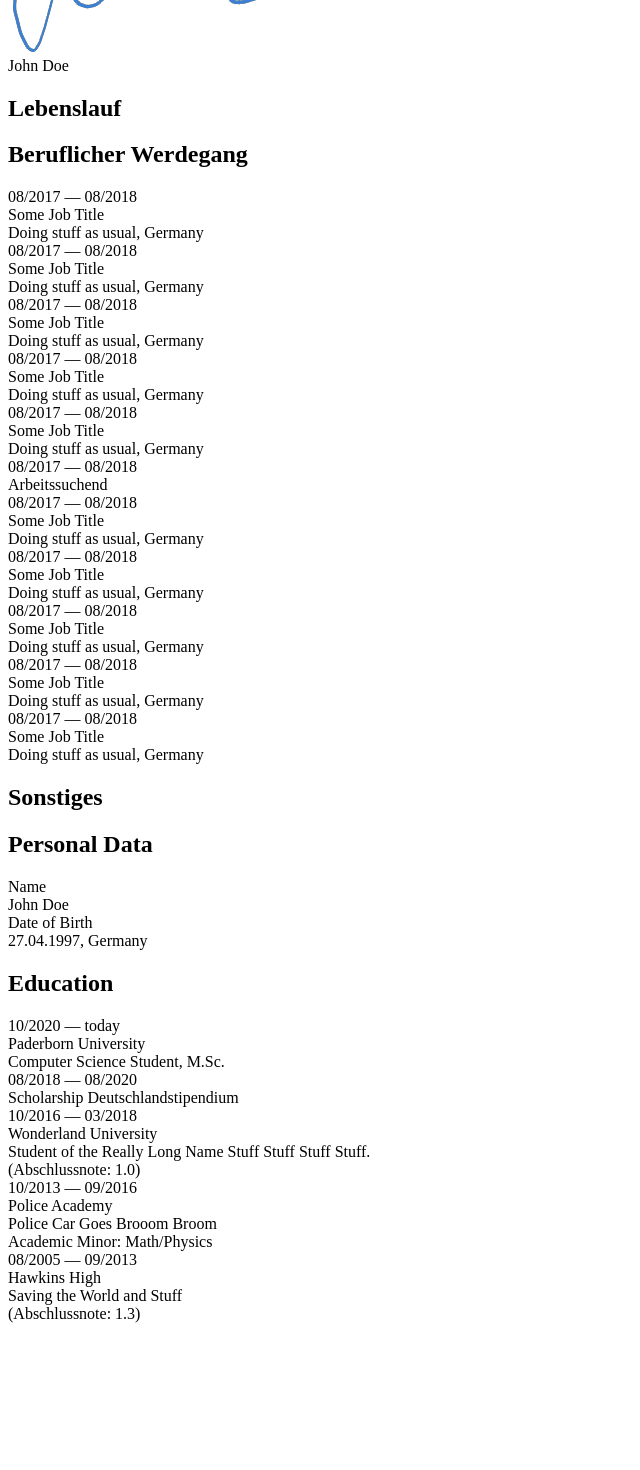
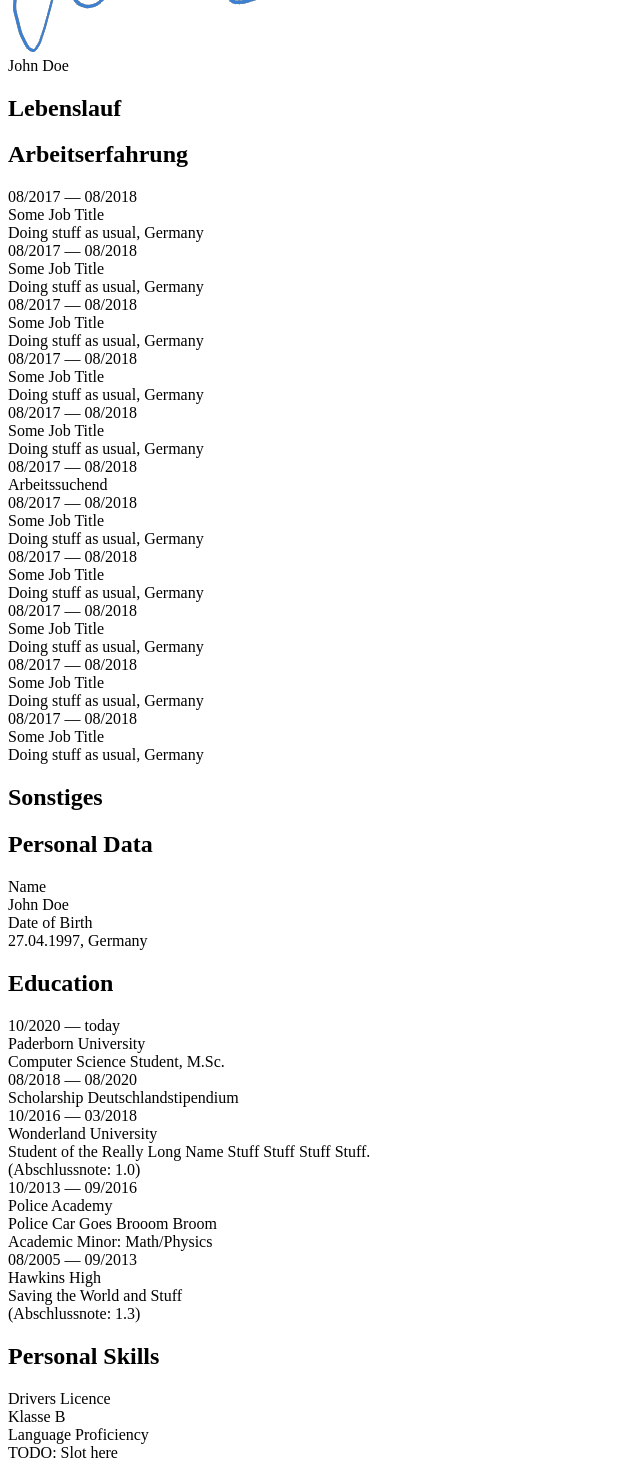
Before and after one commit to theovier/printable-multipage-cv, a Vue app: page / in a window 1280 px wide. Shown: the part 681-2151 px from the top of the page, without its empty margins (0-640 px from the left). Before the commit the page ends 2012 px from the top, so only its background shows below. Built offline with nearby package versions, Linux system fonts and the light colour scheme; the HTML template or start-up script is replaced by a standard one.

Commit message:
add skillset section and move sections to subfolder

```diff
--- /dev/null
+++ b/src/components/sections/SkillsSection.vue
@@ -0,0 +1,14 @@
+<template>
+	<div>
+		<section-header text="Personal Skills" />
+		<div class="space-y-2">
+			<entry name="Drivers Licence" content="Klasse B" />
+			<entry name="Language Proficiency" content="TODO: Slot here" />
+		</div>
+	</div>
+</template>
+
+<script setup>
+import SectionHeader from "@/components/headers/SectionHeader.vue";
+import Entry from "@/components/PersonalEntry.vue";
+</script>
--- a/src/views/Playground.vue
+++ b/src/views/Playground.vue
@@ -8,6 +8,7 @@
 		</template>
 		<personal />
 		<education />
+		<skills />
 	</page>
 </template>
 
@@ -17,6 +18,7 @@ import Letter from "@/views/pages/Letter.vue";
 import History from "@/views/pages/History.vue";
 import Page from "@/views/pages/Page.vue";
 import PageHeader from "@/components/headers/PageHeader.vue";
-import Personal from "@/components/PersonalSection.vue";
-import Education from "@/components/EducationSection.vue";
+import Personal from "@/components/sections/PersonalSection.vue";
+import Education from "@/components/sections/EducationSection.vue";
+import Skills from "@/components/sections/SkillsSection.vue";
 </script>
--- a/src/views/pages/History.vue
+++ b/src/views/pages/History.vue
@@ -3,7 +3,7 @@
 		<template #header>
 			<page-header headline="Lebenslauf" />
 		</template>
-		<section-header text="Beruflicher Werdegang" />
+		<section-header text="Arbeitserfahrung" />
 		<div class="space-y-8">
 			<entry
 				v-for="i in 5"
```
Also changed, not shown: src/components/sections/EducationSection.vue (renamed from src/components/EducationSection.vue), src/components/sections/PersonalSection.vue (renamed from src/components/PersonalSection.vue).
